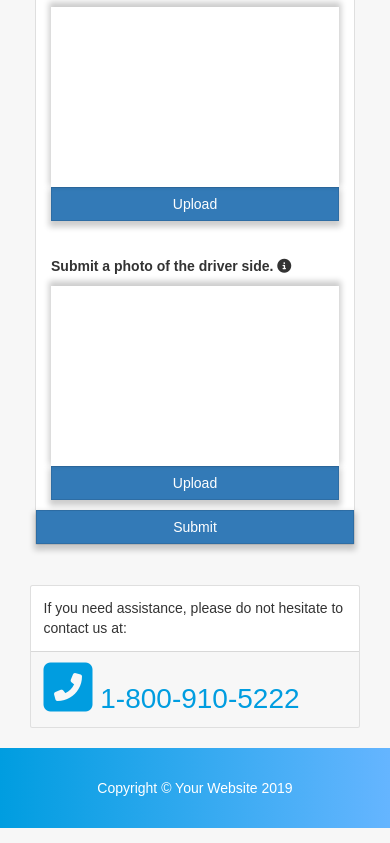
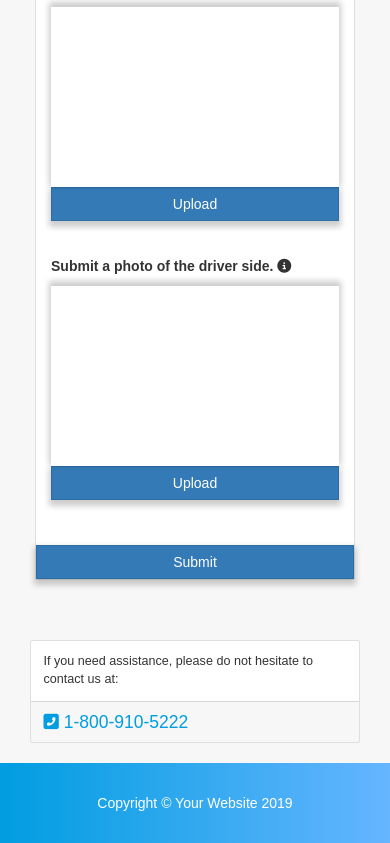
Before and after one commit to htayeb/totalLossEstimator, a website: page pages/upload.html in a window 390 px wide. Shown: the part 917-1760 px from the top of the page. Drawn offline with nearby package versions, Linux system fonts and the light colour scheme.

Commit message:
UI update on phone number box

```diff
--- a/pages/upload.html
+++ b/pages/upload.html
@@ -153,22 +153,20 @@
                 Upload<input type="file" class="uploadFile img" value="Upload Photo" style="width: 0px;height: 0px;overflow: hidden;">
               </label>
             </div><!-- col-2 -->
-            <a class="btn btn-primary" href="writeoff.html" role="button">Submit</a>
+            <a class="btn btn-primary" href="writeoff.html" style="margin-top:30px" role="button">Submit</a>
         </div>
       </div>
     </div>
 
-    <div class="col-lg-5">
-      <div class="card h-100">
+    <div class="col-lg-5" style="margin-top:40px;">
+      <div class="card h-100" style="margin-bottom:5%;">
         <div class="card-body">
-          <p class="card-text">If you need assistance, please do not hesitate to contact us at: </p>
+          <p class="card-text" style="font-size:0.9em;">If you need assistance, please do not hesitate to contact us at:</p>
         </div>
 
         <div class="card-footer">
-          <p id="phone"><i class="fa fa-phone-square-alt fa-2x"></i> 1-800-910-5222</p>
-
+          <p id="phone" style="font-size:1.25em;"><i class="fas fa-phone-square-alt"></i> 1-800-910-5222</p>
         </div>
-
       </div>
     </div>
   </div>
```
Also changed, not shown: index.html (+5 -6 lines).
